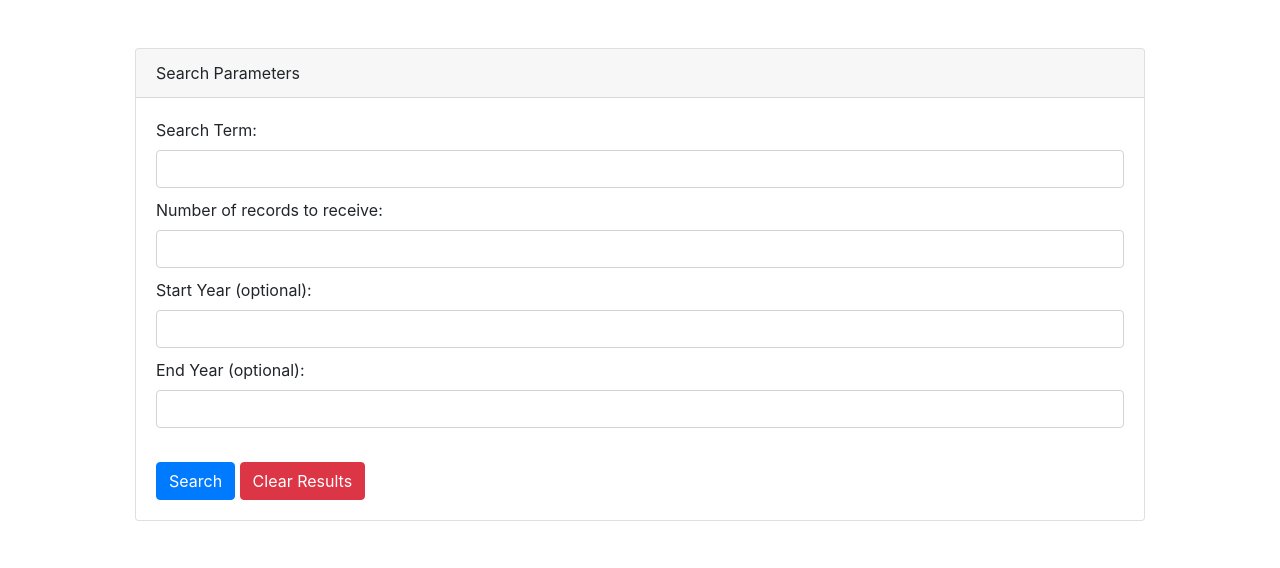
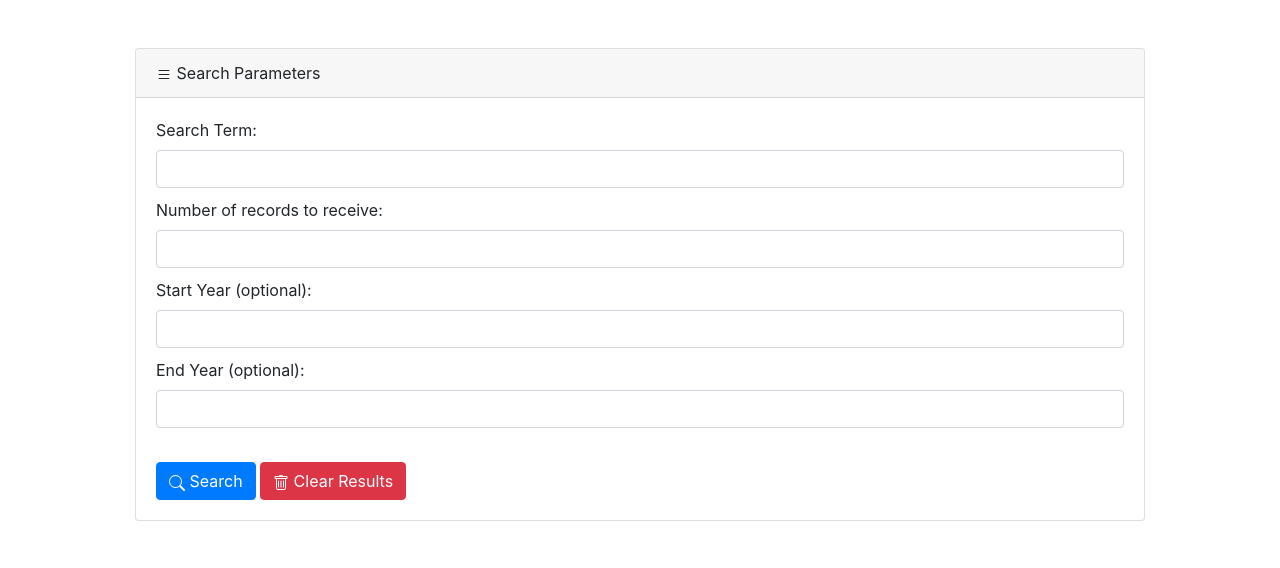
Before and after one commit to Maniac-i/NYT-article-search, a plain HTML site: page index.html in a window 1280 px wide. Shown: the part 186-754 px from the top of the page. Drawn offline with nearby package versions, Linux system fonts and the light colour scheme.

Commit message:
adding icons

```diff
--- a/index.html
+++ b/index.html
@@ -29,6 +29,11 @@
     <div class="container">
         <div class="card">
             <div class="card-header">
+
+                <svg width="1em" height="1em" viewBox="0 0 16 16" class="bi bi-list" fill="currentColor" xmlns="http://www.w3.org/2000/svg">
+                    <path fill-rule="evenodd" d="M2.5 11.5A.5.5 0 0 1 3 11h10a.5.5 0 0 1 0 1H3a.5.5 0 0 1-.5-.5zm0-4A.5.5 0 0 1 3 7h10a.5.5 0 0 1 0 1H3a.5.5 0 0 1-.5-.5zm0-4A.5.5 0 0 1 3 3h10a.5.5 0 0 1 0 1H3a.5.5 0 0 1-.5-.5z"/>
+                  </svg>
+
                 Search Parameters
             </div>
             <div class="card-body">
@@ -41,14 +46,37 @@
                 <label for="end-year">End Year (optional):</label>
                 <input class="form-control" type="text" id=end-year>
                 <br>
-                <button id="search-button" class="btn btn-primary">Search</button>
-                <button id="clear-button" class="btn btn-danger">Clear Results</button>
+                <button id="search-button" class="btn btn-primary">
+
+                    <svg width="1em" height="1em" viewBox="0 0 16 16" class="bi bi-search" fill="currentColor" xmlns="http://www.w3.org/2000/svg">
+                        <path fill-rule="evenodd" d="M10.442 10.442a1 1 0 0 1 1.415 0l3.85 3.85a1 1 0 0 1-1.414 1.415l-3.85-3.85a1 1 0 0 1 0-1.415z"/>
+                        <path fill-rule="evenodd" d="M6.5 12a5.5 5.5 0 1 0 0-11 5.5 5.5 0 0 0 0 11zM13 6.5a6.5 6.5 0 1 1-13 0 6.5 6.5 0 0 1 13 0z"/>
+                      </svg>
+
+                    Search</button>
+                <button id="clear-button" class="btn btn-danger">
+
+                    <svg width="1em" height="1em" viewBox="0 0 16 16" class="bi bi-trash" fill="currentColor" xmlns="http://www.w3.org/2000/svg">
+                        <path d="M5.5 5.5A.5.5 0 0 1 6 6v6a.5.5 0 0 1-1 0V6a.5.5 0 0 1 .5-.5zm2.5 0a.5.5 0 0 1 .5.5v6a.5.5 0 0 1-1 0V6a.5.5 0 0 1 .5-.5zm3 .5a.5.5 0 0 0-1 0v6a.5.5 0 0 0 1 0V6z"/>
+                        <path fill-rule="evenodd" d="M14.5 3a1 1 0 0 1-1 1H13v9a2 2 0 0 1-2 2H5a2 2 0 0 1-2-2V4h-.5a1 1 0 0 1-1-1V2a1 1 0 0 1 1-1H6a1 1 0 0 1 1-1h2a1 1 0 0 1 1 1h3.5a1 1 0 0 1 1 1v1zM4.118 4L4 4.059V13a1 1 0 0 0 1 1h6a1 1 0 0 0 1-1V4.059L11.882 4H4.118zM2.5 3V2h11v1h-11z"/>
+                      </svg>
+
+                    Clear Results</button>
             </div>
         </div>
 
         <div class="card">
             <div class="card-header">
-                Articles
+
+                <svg width="1em" height="1em" viewBox="0 0 16 16" class="bi bi-card-list" fill="currentColor" xmlns="http://www.w3.org/2000/svg">
+                    <path fill-rule="evenodd" d="M14.5 3h-13a.5.5 0 0 0-.5.5v9a.5.5 0 0 0 .5.5h13a.5.5 0 0 0 .5-.5v-9a.5.5 0 0 0-.5-.5zm-13-1A1.5 1.5 0 0 0 0 3.5v9A1.5 1.5 0 0 0 1.5 14h13a1.5 1.5 0 0 0 1.5-1.5v-9A1.5 1.5 0 0 0 14.5 2h-13z"/>
+                    <path fill-rule="evenodd" d="M5 8a.5.5 0 0 1 .5-.5h7a.5.5 0 0 1 0 1h-7A.5.5 0 0 1 5 8zm0-2.5a.5.5 0 0 1 .5-.5h7a.5.5 0 0 1 0 1h-7a.5.5 0 0 1-.5-.5zm0 5a.5.5 0 0 1 .5-.5h7a.5.5 0 0 1 0 1h-7a.5.5 0 0 1-.5-.5z"/>
+                    <circle cx="3.5" cy="5.5" r=".5"/>
+                    <circle cx="3.5" cy="8" r=".5"/>
+                    <circle cx="3.5" cy="10.5" r=".5"/>
+                  </svg>
+
+                Top Articles
             </div>
             <div class="card-body">
                 <div class="article">
```
